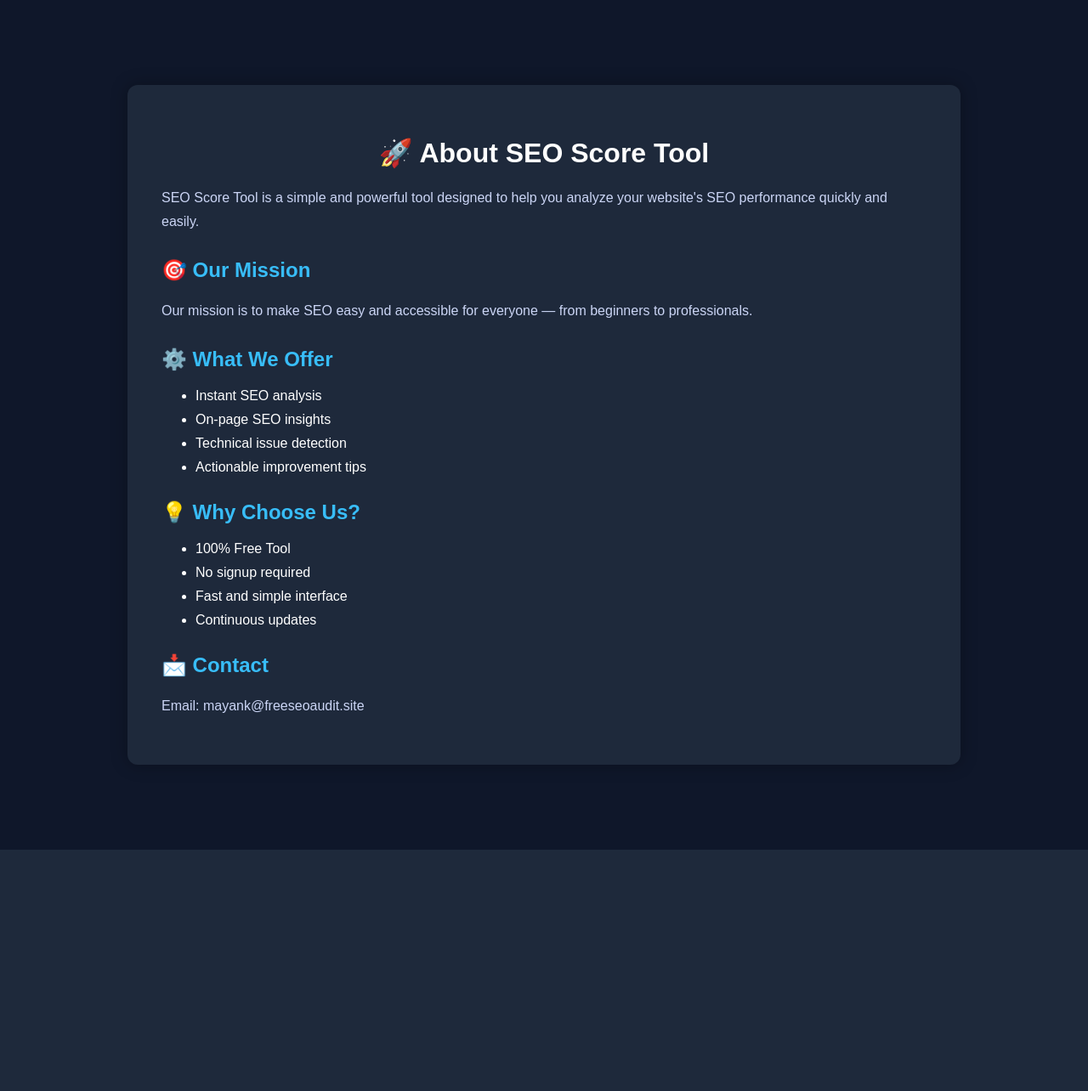
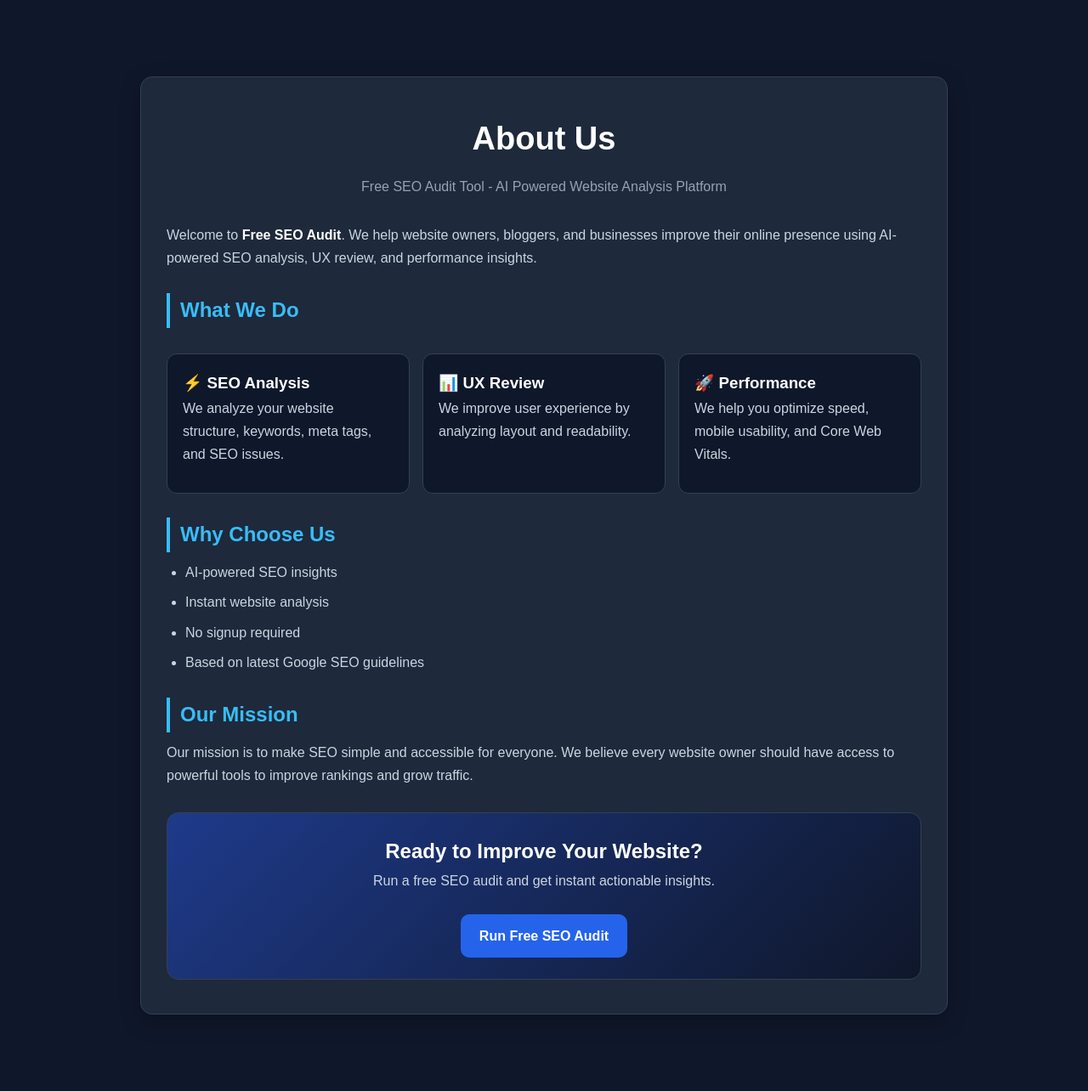
Before and after one commit to mayanksign/seo-audit-tool, a Flask app: page /about in a window 1280 px wide. Shown: the whole page at 85% size. Before the commit the page ends 1000 px from the top, so only its background shows below. Run offline with Flask 3, Linux system fonts and the light colour scheme.

Commit message:
Update about.html

```diff
--- a/templates/about.html
+++ b/templates/about.html
@@ -1,46 +1,129 @@
 <!DOCTYPE html>
-<html>
+<html lang="en">
 <head>
-    <title>About Us - SEO SCORE</title>
+    <meta charset="UTF-8">
+    <meta name="viewport" content="width=device-width, initial-scale=1.0">
+
+    <meta name="description" content="About Free SEO Audit Tool - Learn how we help websites improve SEO, performance, and UX with AI-powered analysis tools.">
+    <meta name="robots" content="index, follow">
+
+    <title>About Us - Free SEO Audit</title>
 
     <style>
+        * {
+            margin: 0;
+            padding: 0;
+            box-sizing: border-box;
+        }
+
         body {
-            margin: 0;
             font-family: Arial, sans-serif;
             background: #0f172a;
-            color: white;
+            color: #ffffff;
+            line-height: 1.7;
+            padding: 30px 15px;
         }
 
         .container {
-            max-width: 900px;
-            margin: 100px auto;
+            max-width: 950px;
+            margin: 60px auto;
             background: #1e293b;
-            padding: 40px;
-            border-radius: 12px;
-            box-shadow: 0 0 20px rgba(0,0,0,0.3);
+            padding: 40px 30px;
+            border-radius: 14px;
+            box-shadow: 0 8px 25px rgba(0, 0, 0, 0.25);
+            border: 1px solid #334155;
         }
 
         h1 {
             text-align: center;
-            margin-bottom: 20px;
+            font-size: 38px;
+            margin-bottom: 10px;
+        }
+
+        .subtitle {
+            text-align: center;
+            color: #94a3b8;
+            margin-bottom: 30px;
+            font-size: 16px;
         }
 
         h2 {
-            margin-top: 30px;
             color: #38bdf8;
+            margin-top: 28px;
+            margin-bottom: 10px;
+            font-size: 24px;
+            border-left: 4px solid #38bdf8;
+            padding-left: 12px;
         }
 
         p {
-            line-height: 1.7;
-            color: #cbd5f5;
+            color: #cbd5e1;
+            margin-bottom: 14px;
+            font-size: 16px;
         }
 
         ul {
-            margin-top: 10px;
+            margin: 10px 0 18px 22px;
         }
 
-        li {
-            margin-bottom: 10px;
+        ul li {
+            color: #cbd5e1;
+            margin-bottom: 8px;
+        }
+
+        .highlight {
+            color: #ffffff;
+            font-weight: bold;
+        }
+
+        .card {
+            background: #0f172a;
+            border: 1px solid #334155;
+            padding: 18px;
+            border-radius: 12px;
+            margin-top: 15px;
+        }
+
+        .grid {
+            display: grid;
+            grid-template-columns: repeat(auto-fit, minmax(220px, 1fr));
+            gap: 15px;
+            margin-top: 15px;
+        }
+
+        .cta {
+            text-align: center;
+            margin-top: 30px;
+            padding: 25px;
+            background: linear-gradient(135deg, #1e3a8a, #0f172a);
+            border-radius: 14px;
+            border: 1px solid #334155;
+        }
+
+        .cta a {
+            display: inline-block;
+            margin-top: 12px;
+            padding: 12px 22px;
+            background: #2563eb;
+            color: white;
+            border-radius: 10px;
+            text-decoration: none;
+            font-weight: bold;
+        }
+
+        @media (max-width: 768px) {
+            .container {
+                margin: 30px auto;
+                padding: 25px 18px;
+            }
+
+            h1 {
+                font-size: 28px;
+            }
+
+            h2 {
+                font-size: 20px;
+            }
         }
     </style>
 </head>
@@ -48,35 +131,54 @@
 <body>
 
 <div class="container">
-    <h1>🚀 About SEO Score Tool</h1>
+
+    <h1>About Us</h1>
+    <p class="subtitle">Free SEO Audit Tool - AI Powered Website Analysis Platform</p>
 
     <p>
-        SEO Score Tool is a simple and powerful tool designed to help you analyze your website's SEO performance quickly and easily.
+        Welcome to <span class="highlight">Free SEO Audit</span>. We help website owners, bloggers, and businesses
+        improve their online presence using AI-powered SEO analysis, UX review, and performance insights.
     </p>
 
-    <h2>🎯 Our Mission</h2>
+    <h2>What We Do</h2>
+    <div class="grid">
+
+        <div class="card">
+            <h3>⚡ SEO Analysis</h3>
+            <p>We analyze your website structure, keywords, meta tags, and SEO issues.</p>
+        </div>
+
+        <div class="card">
+            <h3>📊 UX Review</h3>
+            <p>We improve user experience by analyzing layout and readability.</p>
+        </div>
+
+        <div class="card">
+            <h3>🚀 Performance</h3>
+            <p>We help you optimize speed, mobile usability, and Core Web Vitals.</p>
+        </div>
+
+    </div>
+
+    <h2>Why Choose Us</h2>
+    <ul>
+        <li>AI-powered SEO insights</li>
+        <li>Instant website analysis</li>
+        <li>No signup required</li>
+        <li>Based on latest Google SEO guidelines</li>
+    </ul>
+
+    <h2>Our Mission</h2>
     <p>
-        Our mission is to make SEO easy and accessible for everyone — from beginners to professionals.
+        Our mission is to make SEO simple and accessible for everyone. We believe every website owner should have
+        access to powerful tools to improve rankings and grow traffic.
     </p>
 
-    <h2>⚙️ What We Offer</h2>
-    <ul>
-        <li>Instant SEO analysis</li>
-        <li>On-page SEO insights</li>
-        <li>Technical issue detection</li>
-        <li>Actionable improvement tips</li>
-    </ul>
-
-    <h2>💡 Why Choose Us?</h2>
-    <ul>
-        <li>100% Free Tool</li>
-        <li>No signup required</li>
-        <li>Fast and simple interface</li>
-        <li>Continuous updates</li>
-    </ul>
-
-    <h2>📩 Contact</h2>
-    <p>Email: mayank@freeseoaudit.site</p>
+    <div class="cta">
+        <h2 style="border:none; padding:0; margin:0; color:white;">Ready to Improve Your Website?</h2>
+        <p>Run a free SEO audit and get instant actionable insights.</p>
+        <a href="/">Run Free SEO Audit</a>
+    </div>
 
 </div>
 
```
